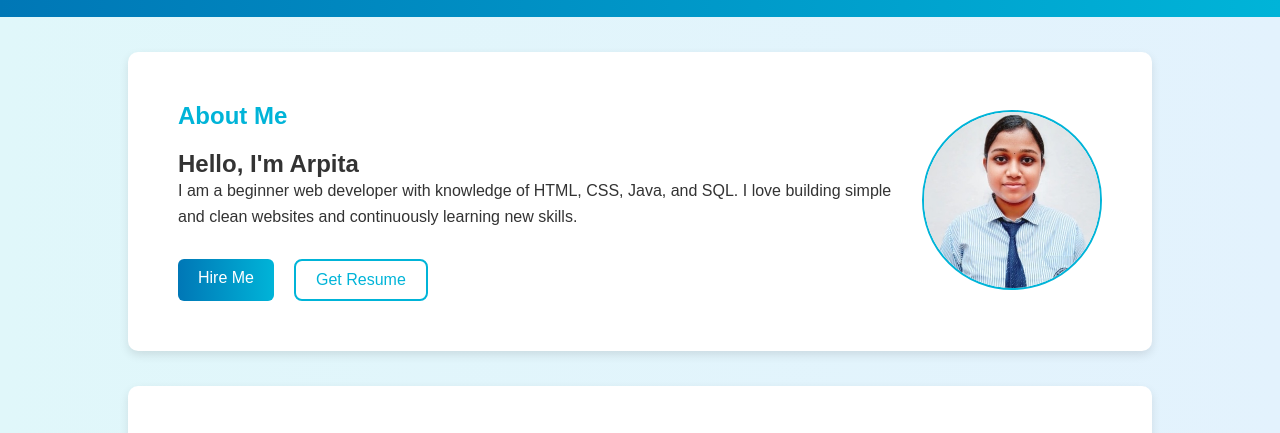
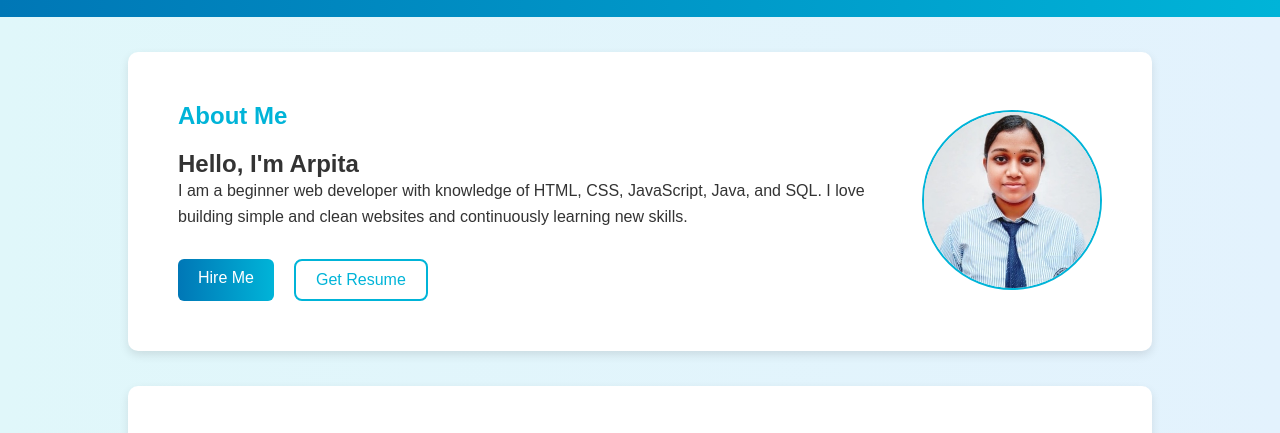
Before and after one commit to santraarpita0999-bot/synent-task1-personal-portfolio-website-arpita, a plain HTML site: page index.html in a window 1280 px wide. Shown: the part 78-511 px from the top of the page. Drawn offline with Linux system fonts and the light colour scheme.

Commit message:
JavaScript

```diff
--- a/index.html
+++ b/index.html
@@ -4,7 +4,7 @@
 <head>
     <meta charset="UTF-8">
     <meta name="viewport" content="width=device-width, initial-scale=1.0">
-    <title>My Portfolio</title>
+    <title>My Portfolio Website</title>
 
     <link rel="stylesheet" href="styles.css">
 
@@ -27,7 +27,7 @@
                 <h2>About Me</h2>
                 <h1>Hello, I'm Arpita</h1>
                 <p>
-                    I am a beginner web developer with knowledge of HTML, CSS, Java, and SQL.
+                    I am a beginner web developer with knowledge of HTML, CSS, JavaScript, Java, and SQL.
                     I love building simple and clean websites and continuously learning new skills.
                 </p>
 
```
